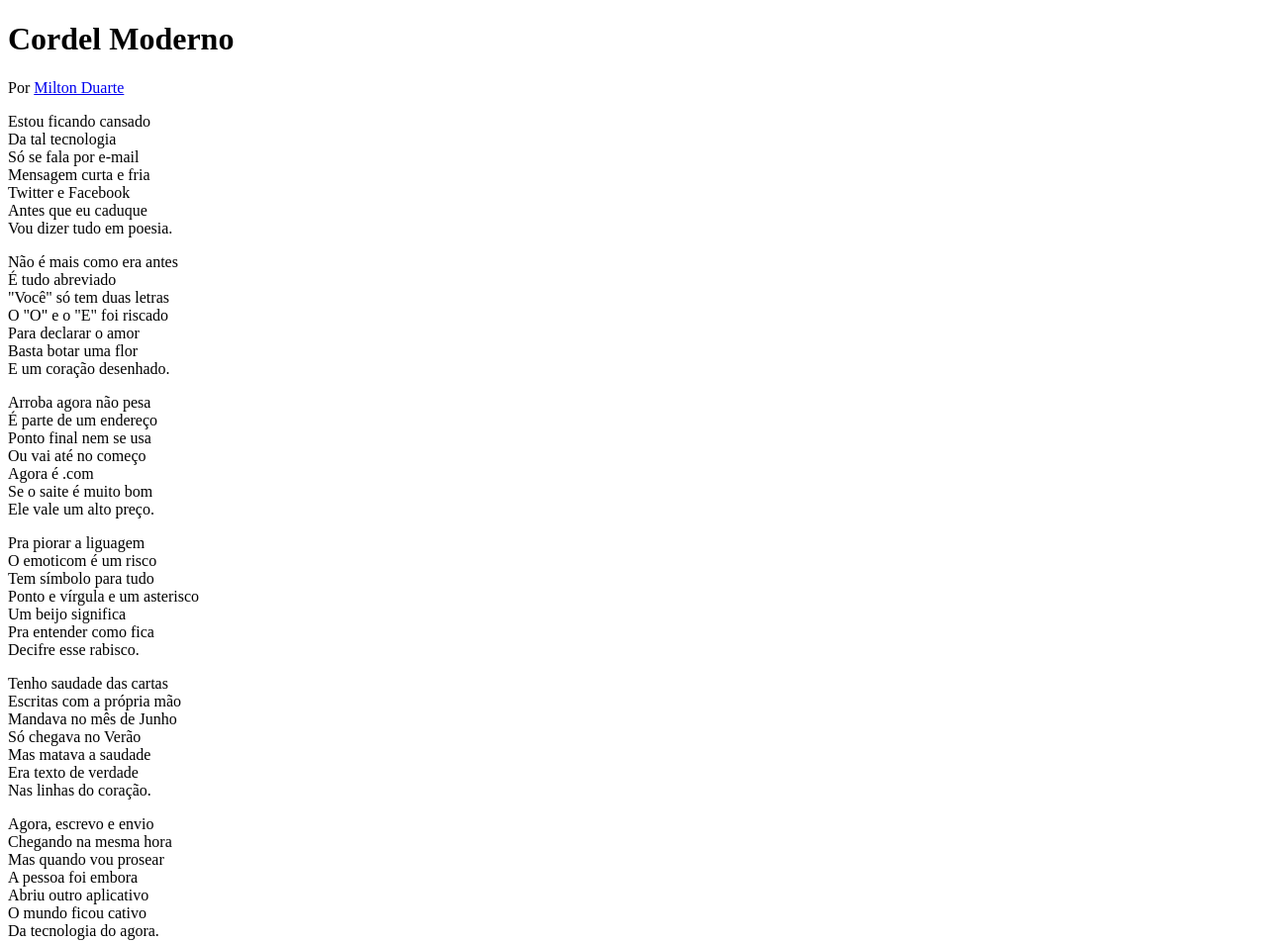
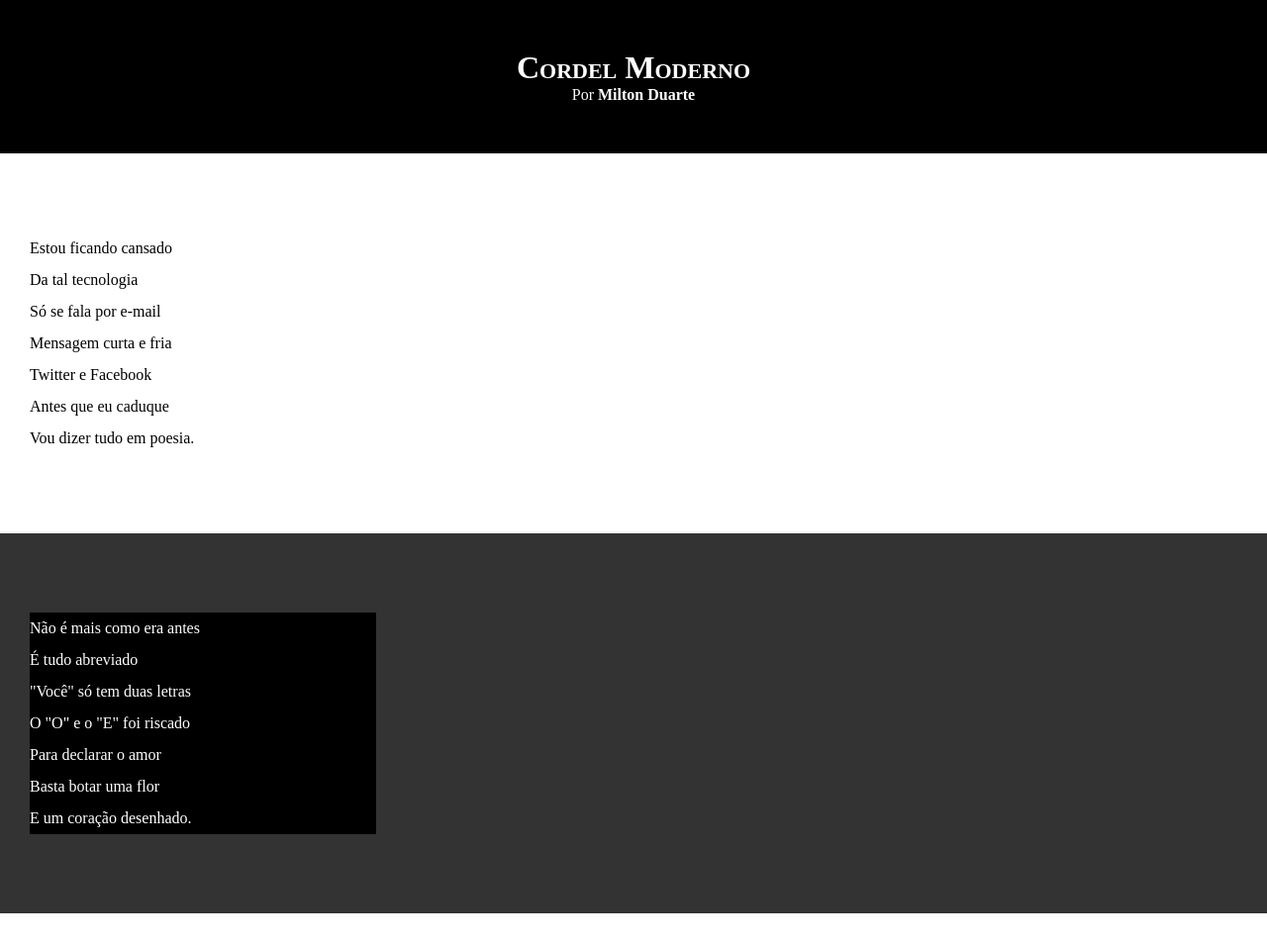
Before and after one commit to LieslyDanfne/html-css, a plain HTML site: page desafios/Desafio 04/cordel.html in a window 1280 px wide. Shown: the top 953 px of the page at 99% size. Drawn offline with Linux system fonts and the light colour scheme.

Commit message:
Atualizei estilos dos textos e blocos

```diff
--- a/desafios/Desafio 04/cordel.html
+++ b/desafios/Desafio 04/cordel.html
@@ -12,7 +12,7 @@
         <p>Por <a href="https://www.recantodasletras.com.br/poesias/3186743" target="_blank">Milton Duarte</a></p>
     </header>
 
-    <section>
+    <section class="normal">
         <p>
             Estou ficando cansado <br>
             Da tal tecnologia <br>
@@ -24,7 +24,7 @@
         </p>
     </section>
 
-    <section>
+    <section class="imagem">
         <p>
             Não é mais como era antes <br>
             É tudo abreviado <br>
@@ -36,7 +36,7 @@
         </p>
     </section>
 
-    <section>
+    <section class="normal">
         <p>
             Arroba agora não pesa <br>
             É parte de um endereço <br>
@@ -58,7 +58,7 @@
         </p>
     </section>
 
-    <section>
+    <section class="imagem">
         <p>
             Tenho saudade das cartas <br>
             Escritas com a própria mão <br>
@@ -70,7 +70,7 @@
         </p>
     </section>
 
-    <section>
+    <section class="normal">
         <p>
             Agora, escrevo e envio <br>
             Chegando na mesma hora <br>
@@ -91,6 +91,7 @@
             Deixe que Deus interprete.
         </p>
     </section>
+
     <footer>
         <p>Site criado por <a href="https://github.com/LieslyDanfne" target="_blank">Liesly Danfne</a> pelo CursoemVideo</p>
     </footer>
--- a/desafios/Desafio 04/estilo/style.css
+++ b/desafios/Desafio 04/estilo/style.css
@@ -1 +1,64 @@
 @charset "UTF-8";
+
+*{
+    margin: 0px;
+    padding: 0px;
+}
+
+html, body{
+    min-width: 100vh;
+    background-color: darkgray;
+}
+
+header{
+    background-color: black;
+    color: white;
+    text-align: center;
+}
+
+header > h1{
+    padding-top: 50px;
+    font-variant: small-caps;
+}
+
+header > p{
+    padding-bottom: 50px;
+}
+
+a{
+    color: white;
+    text-decoration: none;
+    font-weight: bolder;
+}
+
+a:hover{
+    text-decoration: underline;
+}
+
+section{
+    padding-top: 10vh;
+    padding-bottom: 10vh;
+    line-height: 2em;
+    padding-left: 30px;
+}
+
+section.normal{
+    background-color: white;
+    color: black;
+}
+
+section.imagem{
+    background-color: rgb(51, 51, 51);
+    color: white;
+}
+
+section.imagem>p{
+    background-color: black;
+    width: 350px;
+}
+footer{
+    background-color: black;
+    color: white;
+    text-align: center;
+    padding: 10px;
+}
```
